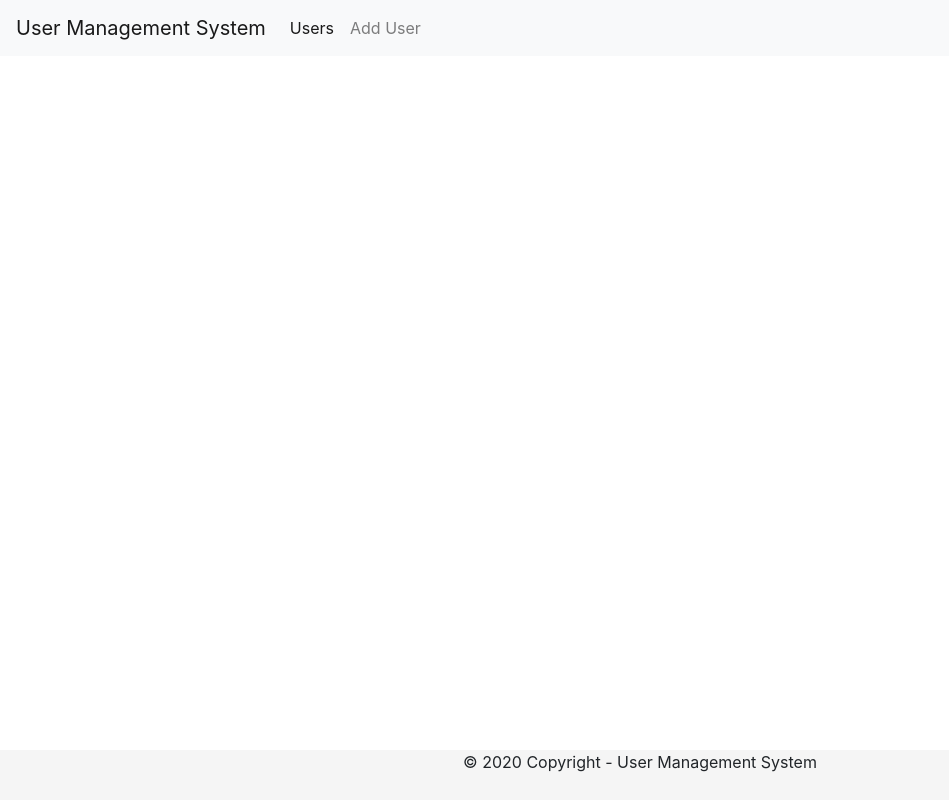
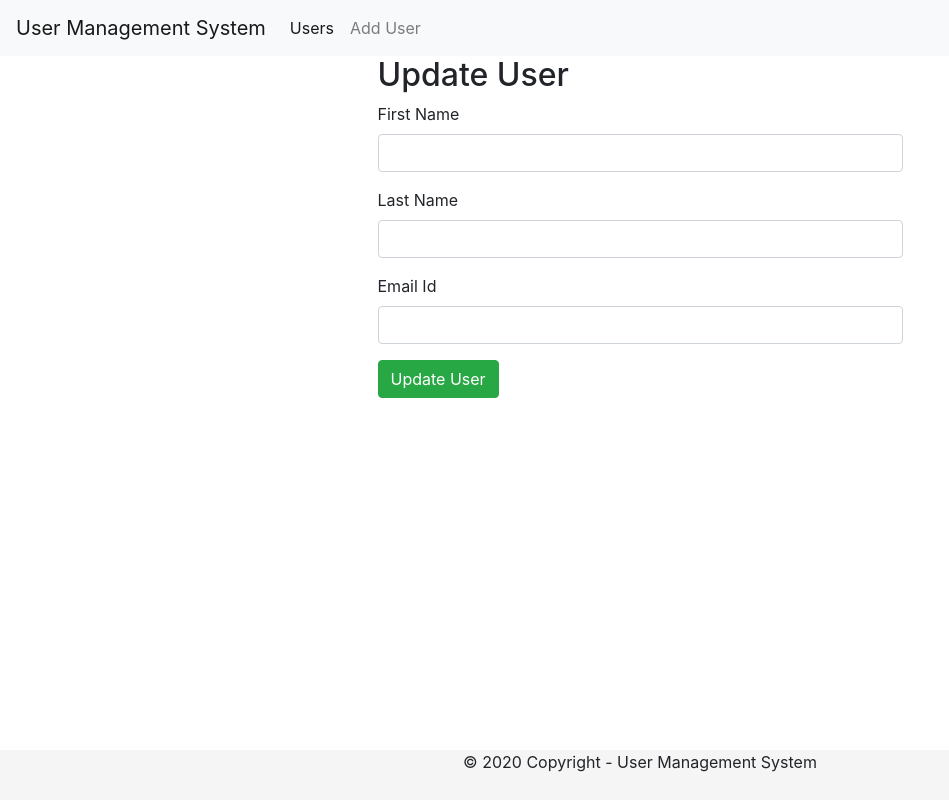
Before and after one commit to aakashverma1124/User-Management-System-Spring-Boot-Angular-10-Frontend, an Angular app: page /update-user/1 in a window 1280 px wide. Before the commit this address led to /. Shown: the whole page, without its empty margins (0-949 px from the left). Built offline with nearby package versions, Linux system fonts and the light colour scheme; no server answers.

Commit message:
update-user functionality added

```diff
--- a/src/app/add-user/add-user.component.ts
+++ b/src/app/add-user/add-user.component.ts
@@ -18,17 +18,17 @@ export class AddUserComponent implements OnInit {
 
   saveUser(): void {
     this.userService.addUser(this.user).subscribe(data => {
-      console.log(data);
       this.goToUserList();
     },
       error => (console.log(error)));
   }
 
   goToUserList(): void {
-     this.router.navigate(['/users'])
+     this.router.navigate(['/users']);
   }
+
   onSubmit(): void {
-  this.saveUser()
+  this.saveUser();
   }
 
 }
--- a/src/app/app-routing.module.ts
+++ b/src/app/app-routing.module.ts
@@ -3,11 +3,13 @@ import { CommonModule } from '@angular/common';
 import {Router, RouterModule, Routes} from '@angular/router';
 import {UserListComponent} from './user-list/user-list.component';
 import {AddUserComponent} from './add-user/add-user.component';
+import {UpdateUserComponent} from './update-user/update-user.component';
 
 
 const routes: Routes = [
   {path: 'users', component: UserListComponent},
   {path: 'add-user', component: AddUserComponent},
+  {path: 'update-user/:id', component: UpdateUserComponent},
   {path: '', redirectTo: 'users', pathMatch: 'full'}
 ];
 
--- a/src/app/app.module.ts
+++ b/src/app/app.module.ts
@@ -7,12 +7,14 @@ import {HttpClientModule} from '@angular/common/http';
 import {AppRoutingModule} from './app-routing.module';
 import { AddUserComponent } from './add-user/add-user.component';
 import {FormsModule} from '@angular/forms';
+import { UpdateUserComponent } from './update-user/update-user.component';
 
 @NgModule({
   declarations: [
     AppComponent,
     UserListComponent,
-    AddUserComponent
+    AddUserComponent,
+    UpdateUserComponent
   ],
   imports: [
     BrowserModule,
--- /dev/null
+++ b/src/app/update-user/update-user.component.html
@@ -0,0 +1,21 @@
+<div class="col-md-6 offset-md-3">
+  <h2>Update User</h2>
+  <form (ngSubmit)="onSubmit()">
+    <div class="form-group">
+      <label>First Name</label>
+      <input type="text" class="form-control" id="firstName" [(ngModel)]="user.firstName" name="firstName">
+    </div>
+
+    <div class="form-group">
+      <label>Last Name</label>
+      <input type="text" class="form-control" id="lastName" [(ngModel)]="user.lastName" name="lastName">
+    </div>
+
+    <div class="form-group">
+      <label>Email Id</label>
+      <input type="text" class="form-control" id="emailId" [(ngModel)]="user.emailId" name="emailId">
+    </div>
+
+    <button class="btn btn-success" type="submit">Update User</button>
+  </form>
+</div>
--- /dev/null
+++ b/src/app/update-user/update-user.component.ts
@@ -0,0 +1,30 @@
+import { Component, OnInit } from '@angular/core';
+import {UserService} from '../user.service';
+import {User} from '../user';
+import {ActivatedRoute, Router, RouterModule} from '@angular/router';
+
+@Component({
+  selector: 'app-update-user',
+  templateUrl: './update-user.component.html',
+  styleUrls: ['./update-user.component.css']
+})
+export class UpdateUserComponent implements OnInit {
+
+  id: number;
+  user: User = new User ();
+  constructor(private userService: UserService, private activatedRoute: ActivatedRoute, private router: Router) { }
+
+  ngOnInit(): void {
+    this.id = this.activatedRoute.snapshot.params['id'];
+    this.userService.getUserById(this.id).subscribe(data => {
+      this.user = data;
+    }, error => console.log(error)) ;
+  }
+
+  onSubmit(): void {
+    this.userService.updateUser(this.id, this.user).subscribe(data => {
+      this.router.navigate(['/users']);
+    }, error => console.log(error));
+  }
+
+}
--- a/src/app/user-list/user-list.component.html
+++ b/src/app/user-list/user-list.component.html
@@ -5,6 +5,7 @@
     <th> First Name </th>
     <th> Last Name </th>
     <th> Email Id </th>
+    <th>Action</th>
   </tr>
   </thead>
   <tbody>
@@ -12,6 +13,9 @@
     <td>{{user.firstName}}</td>
     <td>{{user.lastName}}</td>
     <td>{{user.emailId}}</td>
+    <td>
+      <a type="submit" (click)="updateUser(user.id)"><i class="fas fa-edit"></i></a>
+    </td>
   </tr>
   </tbody>
 </table>
--- a/src/app/user-list/user-list.component.ts
+++ b/src/app/user-list/user-list.component.ts
@@ -1,6 +1,7 @@
 import { Component, OnInit } from '@angular/core';
 import {User} from '../user';
 import {UserService} from '../user.service';
+import {Router} from '@angular/router';
 
 @Component({
   selector: 'app-user-list',
@@ -11,17 +12,20 @@ export class UserListComponent implements OnInit {
 
   users: User[];
 
-  constructor(private userService: UserService) { }
+  constructor(private userService: UserService, private router: Router) { }
 
   ngOnInit(): void {
     this.getUsers();
   }
 
-
-  private getUsers() {
+  private getUsers(): void {
     this.userService.getUsersList().subscribe(data => {
       this.users = data;
     });
   }
 
+  updateUser(id: number): void {
+    this.router.navigate(['update-user', id])
+  }
+
 }
--- a/src/app/user.service.ts
+++ b/src/app/user.service.ts
@@ -10,6 +10,8 @@ export class UserService {
 
   private getUsersURL = "http://localhost:8080/users/get-users";
   private addUserURL = "http://localhost:8080/users/add-user";
+  private getUserURL = "http://localhost:8080/users/get-user";
+  private updateUserURL = "http://localhost:8080/users/update-user";
   constructor(private httpClient: HttpClient) { }
 
   getUsersList(): Observable<User[]> {
@@ -19,4 +21,12 @@ export class UserService {
   addUser(user: User): Observable<Object> {
     return this.httpClient.post(`${this.addUserURL}`, user);
   }
+
+  getUserById(id: number): Observable<User> {
+    return this.httpClient.get<User>(`${this.getUserURL}/${id}`);
+  }
+
+  updateUser(id: number, user: User): Observable<Object> {
+    return this.httpClient.put(`${this.updateUserURL}/${id}`, user);
+  }
 }
--- a/src/index.html
+++ b/src/index.html
@@ -6,6 +6,7 @@
   <base href="/">
   <meta name="viewport" content="width=device-width, initial-scale=1">
   <link rel="icon" type="image/x-icon" href="favicon.ico">
+  <link rel="stylesheet" href="https://pro.fontawesome.com/releases/v5.10.0/css/all.css" integrity="sha384-AYmEC3Yw5cVb3ZcuHtOA93w35dYTsvhLPVnYs9eStHfGJvOvKxVfELGroGkvsg+p" crossorigin="anonymous"/>
 </head>
 <body>
   <app-root></app-root>
--- a/src/styles.css
+++ b/src/styles.css
@@ -1,4 +1,4 @@
-/* You can add global styles to this file, and also import other style files */
+ /*You can add global styles to this file, and also import other style files */
 @import "~bootstrap/dist/css/bootstrap.min.css";
 
 .footer {
```
Also changed, not shown: src/app/update-user/update-user.component.css (added), 1 other file (tests, documents, lock files or other folders).
